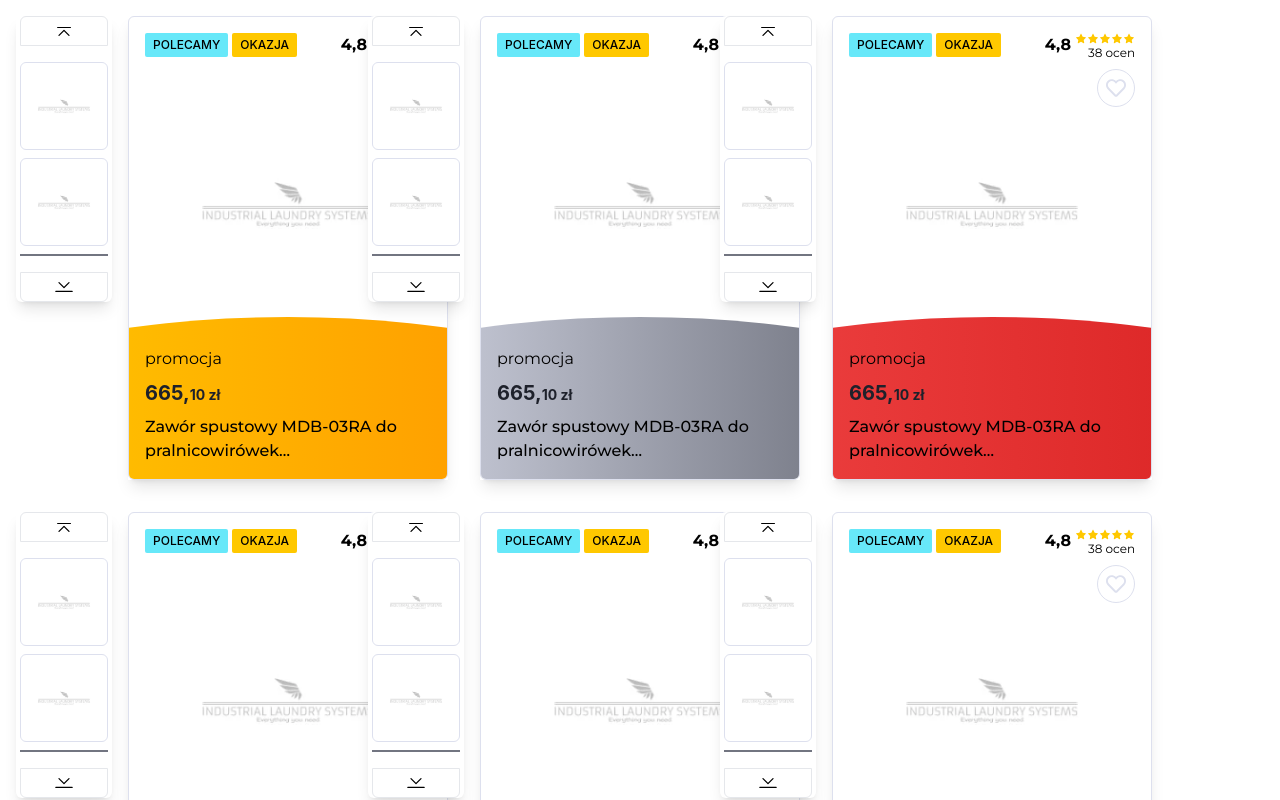
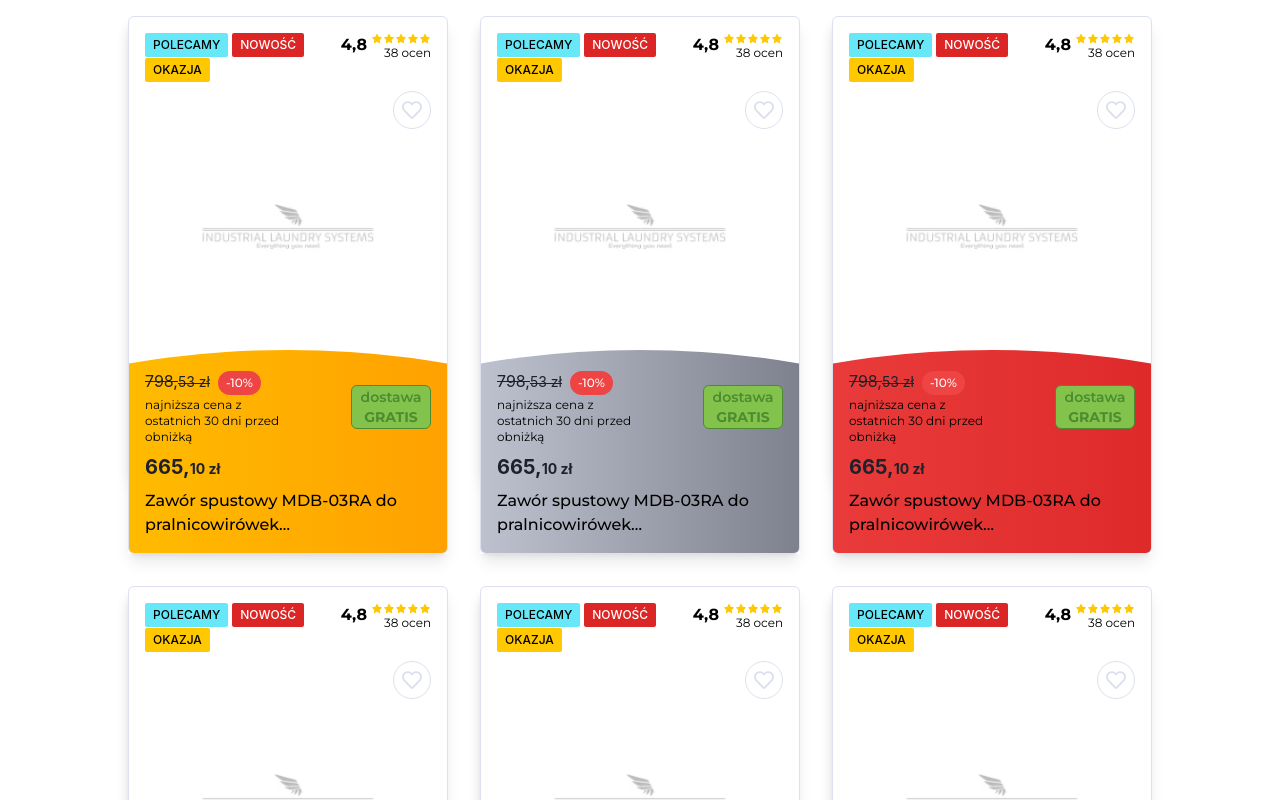
Before and after one commit to krystek77/e-commerce, a Next.js app: page / in a window 1280 px wide. Shown: the top 800 px of the page. Built offline with nearby package versions, Linux system fonts and the light colour scheme.

Commit message:
Show gallery when product card hoverd

```diff
--- a/components/ProductCard/GalleryCard/GalleryCard.jsx
+++ b/components/ProductCard/GalleryCard/GalleryCard.jsx
@@ -4,7 +4,7 @@ import {BsChevronBarDown ,BsChevronBarUp} from 'react-icons/bs'
 
 const GalleryCard = ({items}) => {
   return items.length > 1 ? (
-    <div className='absolute top-0 -left-4 -translate-x-full z-10 w-24 max-h-full rounded-md shadow-lg bg-white'>
+    <div className='absolute top-0 left-0 w-24 max-h-full rounded-md shadow-lg bg-white group-hover:-translate-x-28 group-hover:z-10 transition-transform duration-150'>
       <div className='h-full flex flex-col items-center px-1'>
         <button className='p-1 flex flex-center border w-full rounded-tr-md rounded-tl-md'>
           <BsChevronBarUp className='w-5 h-5' />
--- a/components/ProductCard/LabelCard/LabelCard.jsx
+++ b/components/ProductCard/LabelCard/LabelCard.jsx
@@ -1,11 +1,11 @@
 const LabelCard = ({ text }) => {
-  let bg = "bg-gold";
+  let classes = "bg-gold";
   switch (text) {
-    case "polecamy": bg = "bg-accent"; break;
-    case "nowość": bg = "bg-green"; break;
-    default: bg = "bg-gold"; break;
+    case "polecamy": classes = "bg-accent"; break;
+    case "nowość": classes = "bg-primary text-white"; break;
+    default: classes = "bg-gold"; break;
   }
-  return <div className={`${bg} mr-1 mb-px uppercase text-xs font-medium font-inter px-2 py-1 rounded-sm`}>{text}</div>;
+  return <div className={`${classes} mr-1 mb-px uppercase text-xs font-medium font-inter px-2 py-1 rounded-sm`}>{text}</div>;
 };
 
 export default LabelCard;
--- a/components/ProductCard/ProductCard.jsx
+++ b/components/ProductCard/ProductCard.jsx
@@ -1,17 +1,18 @@
-'use client'
-import {useState} from 'react'
+"use client";
+import { useState } from "react";
 import Link from "next/link";
 import Image from "next/image";
 import PropTypes from "prop-types";
 import { images } from "@public/assets/images";
-import { LabelCard, Rating, GalleryCard, LikeButton } from "@components";
+import { LabelCard, Rating, GalleryCard, LikeButton, SpecialOffer } from "@components";
 
-const tmpImages = [1, 2];
+const tmpImages = [1, 2,3,4,5,6,7,8,9,10];
 
 const ProductCard = ({ color }) => {
-
-  const [isFavorite,setIsFavorite] = useState(false);
-  const handleFavorite = () => { setIsFavorite((prevIsFavorite)=>!prevIsFavorite) }
+  const [isFavorite, setIsFavorite] = useState(false);
+  const handleFavorite = () => {
+    setIsFavorite((prevIsFavorite) => !prevIsFavorite);
+  };
 
   let cardColor = "product-card__black";
   switch (color) {
@@ -33,16 +34,16 @@ const ProductCard = ({ color }) => {
   }
 
   return (
-    <div className='relative'>
+    <div className='relative group bg-white'>
       <GalleryCard items={tmpImages} />
-      <div className='relative shadow-lg hover:scale-105 transition-transform duration-150'>
+      <div className='relative bg-white shadow-lg hover:scale-105 transition-transform duration-150'>
         <div
           className={`product-card ${cardColor} group  overflow-hidden border border-black-light rounded-md  max-w-xs hover:max-h-[1000px]`}>
           <Link href='/' className='relative block p-4 arc'>
             <div className='product-card_header relative flex justify-between items-start'>
               <div className='flex flex-wrap flex-1 justify-start items-center'>
                 <LabelCard text='polecamy' />
-                {/* <LabelCard text="nowość"/> */}
+                <LabelCard text="nowość"/>
                 <LabelCard text='okazja' />
               </div>
               <Rating />
@@ -55,14 +56,21 @@ const ProductCard = ({ color }) => {
                 placeholder='blur-up'
               />
             </div>
-            <div className='product-card_details relative z-[2] '>
-              <div className='product-card_special-offer mb-2'>promocja</div>
+            <div className='product-card_details relative z-[2]'>
+              <div className='mb-2 grid grid-cols-2'>
+                <SpecialOffer />
+                <div className="self-center justify-self-end">
+                  <div className='bg-green-medium border px-1 py-px border-green rounded-md max-w-[80px] text-green text-sm text-center font-semibold'>
+                    dostawa <span className='uppercase text-md font-bold'>gratis</span>
+                  </div>
+                </div>
+              </div>
               <div className='flex flex-col items-start justify-center'>
                 <span className='font-inter text-xl font-bold mb-2 text-black'>
                   665,<span className='text-sm'>10 zł</span>
                 </span>
                 <span className='line-clamp-2 text-md font-medium'>
-                  Zawór spustowy MDB-03RA do pralnicowirówek wysokoobrotowych sfsad;lfkas; lksad;f lsad
+                  Zawór spustowy MDB-03RA do pralnicowirówek wysokoobrotowych
                 </span>
               </div>
             </div>
--- /dev/null
+++ b/components/SepcialOffer/SpecialOffer.jsx
@@ -0,0 +1,14 @@
+const SpecialOffer = () => {
+    return (
+      <div className=''>
+        <div className="flex flex-start items-center">
+          <del className='font-inter text-md font-normal mb-1 text-black mr-2'>
+            798,<span className='text-sm'>53 zł</span>
+          </del>
+          <div className="px-2 py-1 bg-primary-light text-white text-xs font-medium rounded-full">-10%</div>
+        </div>
+        <p className='text-xs'>najniższa cena z ostatnich 30 dni przed obniżką</p>
+      </div>
+    );
+}
+export default SpecialOffer
--- a/components/index.js
+++ b/components/index.js
@@ -4,4 +4,5 @@ export {default as OutlineButton } from "./Buttons/OutlineButton";
 export {default as LabelCard} from "./ProductCard/LabelCard/LabelCard";
 export {default as Rating} from './Rating/Rating'
 export {default as GalleryCard} from './ProductCard/GalleryCard/GalleryCard'
-export {default as LikeButton} from './LikeButton/LikeButton'
+export {default as LikeButton} from './LikeButton/LikeButton';
+export {default as SpecialOffer} from './SepcialOffer/SpecialOffer'
--- a/styles/globals.css
+++ b/styles/globals.css
@@ -16,7 +16,7 @@ body {
     @apply justify-center items-center
 }
 /** product card */
-.arc { @apply before:block before:content-[""] before:w-[200%] before:h-[35%] before:absolute before:bottom-0 before:left-1/2 before:-translate-x-1/2 before:z-[1] before:rounded-tr-[50%] before:rounded-tl-[50%] }
+.arc { @apply before:block before:content-[""] before:w-[200%] before:h-[203px] before:absolute before:bottom-0 before:left-1/2 before:-translate-x-1/2 before:z-[1] before:rounded-tr-[50%] before:rounded-tl-[50%] }
 .product-card_compare {
     @apply
     before:block
```
